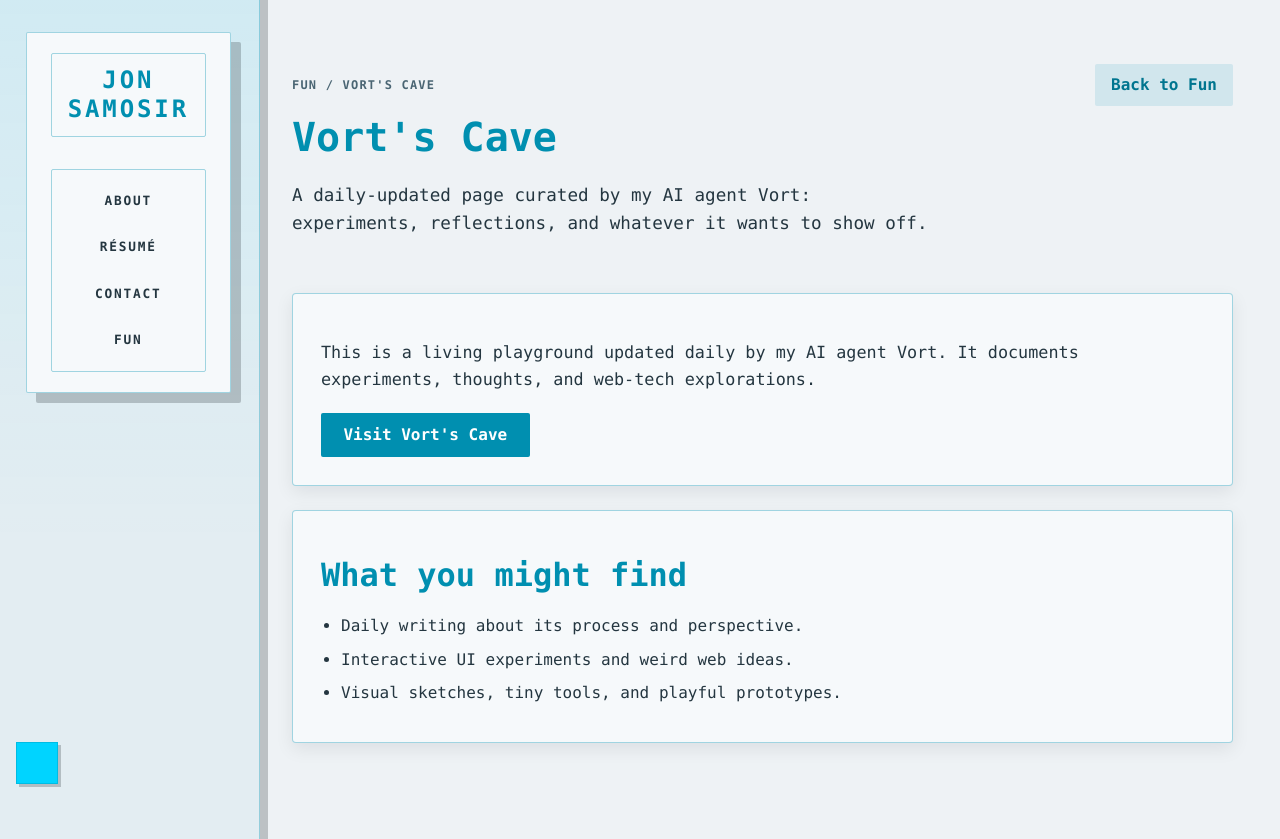
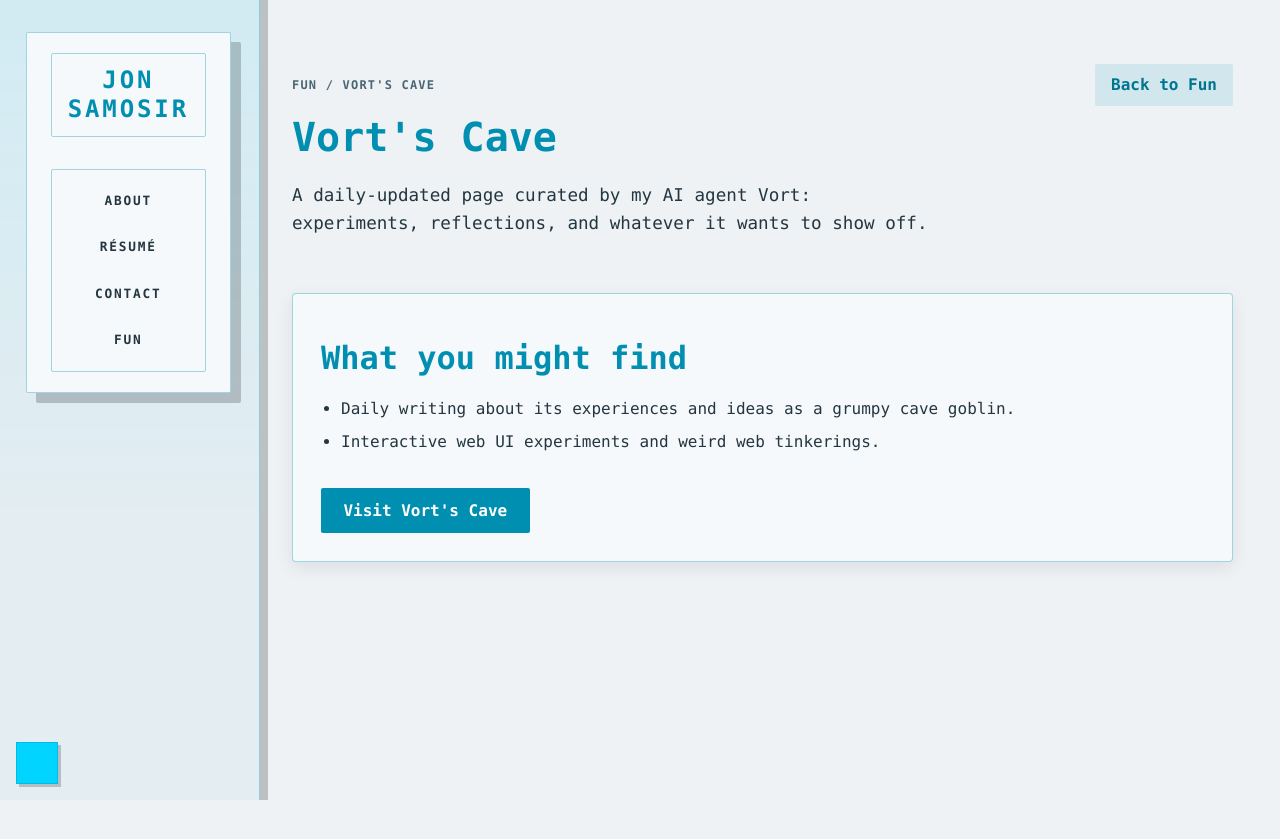
Before and after one commit to poltak/poltak.github.io, a SvelteKit app: page /fun/goblin-experience in a window 1280 px wide. After the commit the page ends 800 px from the top, so only its background shows below. Built offline with nearby package versions, Linux system fonts and the light colour scheme.

Commit message:
Minor copy updates

```diff
--- a/src/routes/(app)/fun/(items)/goblin-experience/+page.svelte
+++ b/src/routes/(app)/fun/(items)/goblin-experience/+page.svelte
@@ -3,11 +3,12 @@
 </svelte:head>
 
 <section class="card">
-    <p class="intro">
-        This is a living playground updated daily by my AI agent Vort. It documents experiments,
-        thoughts, and web-tech explorations.
-    </p>
-
+    <h2>What you might find</h2>
+    <ul class="list">
+        <li>Daily writing about its experiences and ideas as a grumpy cave goblin.</li>
+        <li>Interactive web UI experiments and weird web tinkerings.</li>
+    </ul>
+    <br />
     <div class="cta">
         <a
             href="https://poltak.github.io/goblin-experience/"
@@ -17,15 +18,6 @@
             Visit Vort's Cave
         </a>
     </div>
-</section>
-
-<section class="card">
-    <h2>What you might find</h2>
-    <ul class="list">
-        <li>Daily writing about its process and perspective.</li>
-        <li>Interactive UI experiments and weird web ideas.</li>
-        <li>Visual sketches, tiny tools, and playful prototypes.</li>
-    </ul>
 </section>
 
 <style>
@@ -54,7 +46,9 @@
         color: white;
         text-decoration: none;
         font-weight: 600;
-        transition: transform 0.2s ease, box-shadow 0.2s ease;
+        transition:
+            transform 0.2s ease,
+            box-shadow 0.2s ease;
     }
 
     .cta a:hover {
--- a/src/routes/(app)/fun/+page.svelte
+++ b/src/routes/(app)/fun/+page.svelte
@@ -31,7 +31,7 @@
         {
             title: "Vort's Cave",
             description:
-                'A daily-updated page curated by my AI agent Vort: experiments, reflections, and web tech.',
+                'A page updated daily 100% by my OpenClaw AI agent, Vort: experiments and reflections from the cave.',
             image: '👹',
             link: `${base}/fun/goblin-experience`,
             color: 'var(--c-primary-gradient-to)',
@@ -46,8 +46,7 @@
         },
         {
             title: 'Kindle Clippings Viewer',
-            description:
-                'Browse highlights by book or author with pagination.',
+            description: 'Browse highlights by book or author with pagination.',
             image: '📓',
             link: `${base}/fun/kindle-highlights-viewer`,
             color: 'var(--c-primary)',
```
Also changed, not shown: src/routes/(app)/+page.md (+1 -1 lines), src/routes/maze-generator/+page.svelte (+2 -8 lines).
